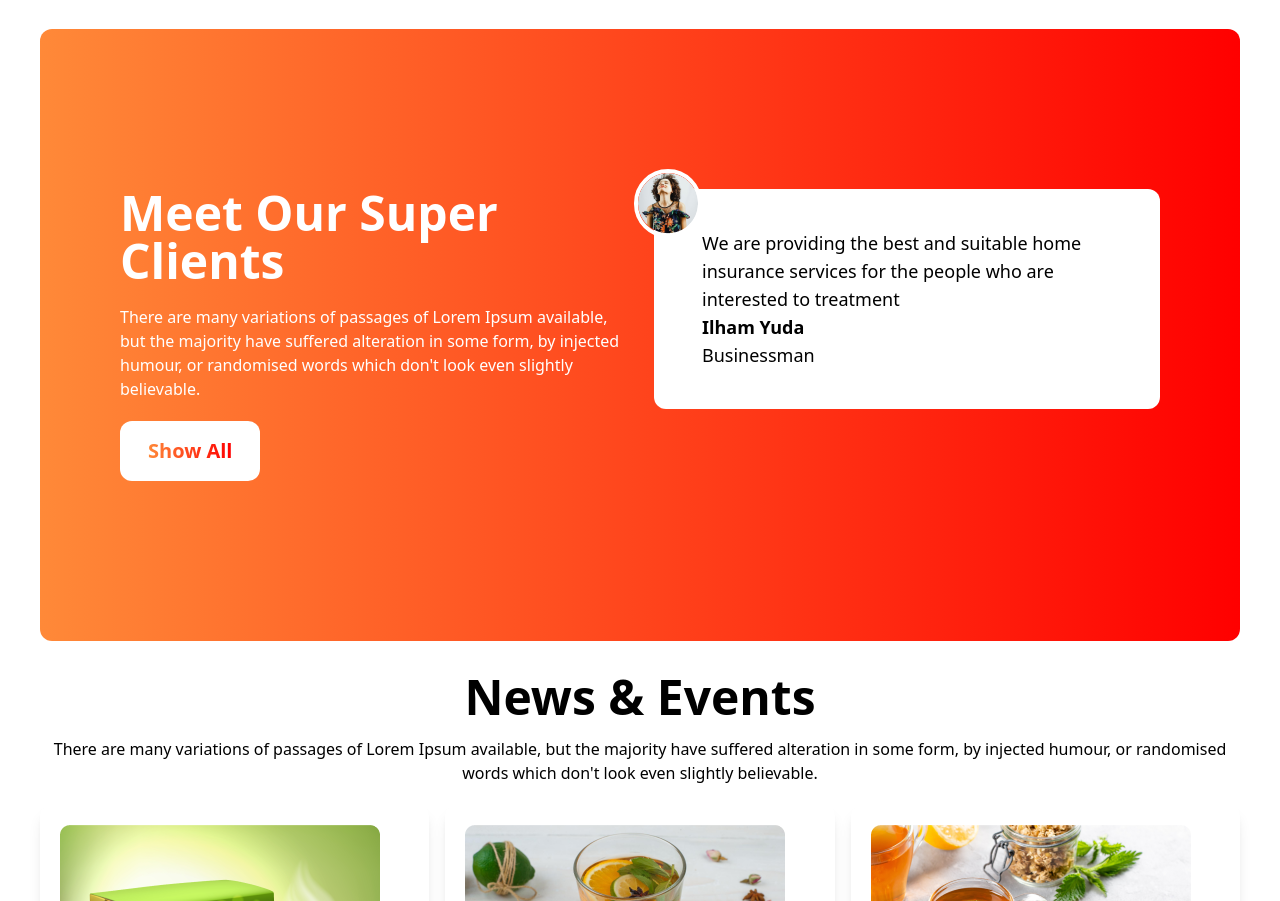
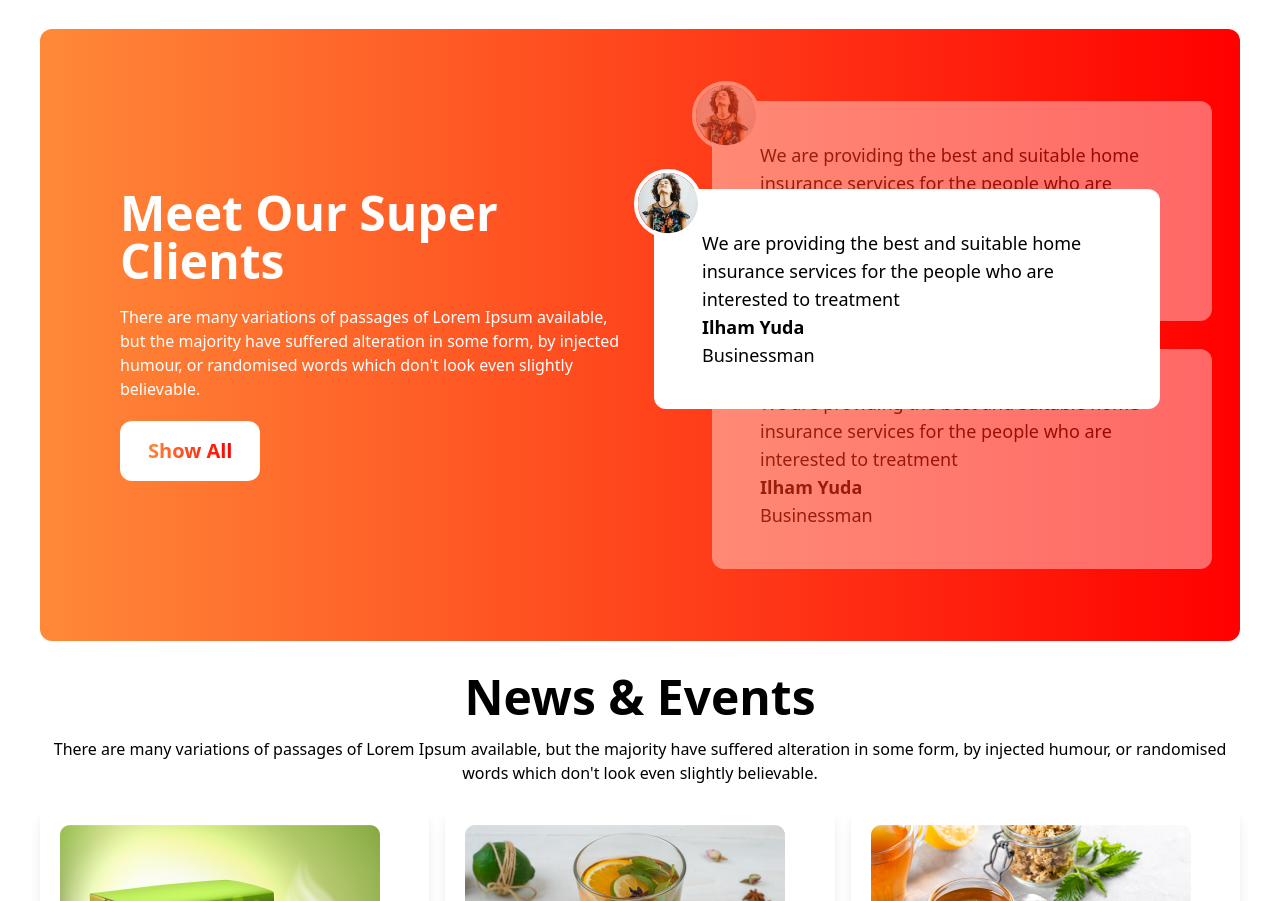
Before and after one commit to MdZisan/tea-house-tailwind, a plain HTML site: page index.html in a window 1280 px wide. Shown: the part 1659-2560 px from the top of the page. Drawn offline with nearby package versions, Linux system fonts and the light colour scheme.

Commit message:
Meet Our Super Clients section mobile responsive

```diff
--- a/index.html
+++ b/index.html
@@ -6,6 +6,7 @@
     <meta name="viewport" content="width=device-width, initial-scale=1.0">
     <title>Tea House Tailwind</title>
     <script src="https://cdn.tailwindcss.com"></script>
+
 
 </head>
 <body>
@@ -128,7 +129,7 @@
 
             <div class="">
                        <!-- card-2-top  -->
-            <div class="hidden md:absolute w-5/12  bottom-80 right-7 opacity-40">
+            <div class=" invisible md:visible  absolute w-5/12  bottom-80 right-7 opacity-40">
                 <div class="bg-white rounded-xl py-10 px-12 relative">
                     <div>
                         <h1 class="font-light text-lg">We are providing the best and suitable home insurance services for the people who are interested to treatment</h1>
@@ -143,7 +144,7 @@
             </div>
 
                 <!-- card-1-bottom  -->
-            <div class="hidden md:absolute  w-5/12  top-80 right-7 opacity-40">
+            <div class=" invisible md:visible absolute  w-5/12  top-80 right-7 opacity-40">
                 <div class="bg-white rounded-xl py-10 px-12 relative">
                     <div>
                         <h1 class="font-light text-lg">We are providing the best and suitable home insurance services for the people who are interested to treatment</h1>
```
Also changed, not shown: tailwind.config.js (line endings or trailing spaces).
